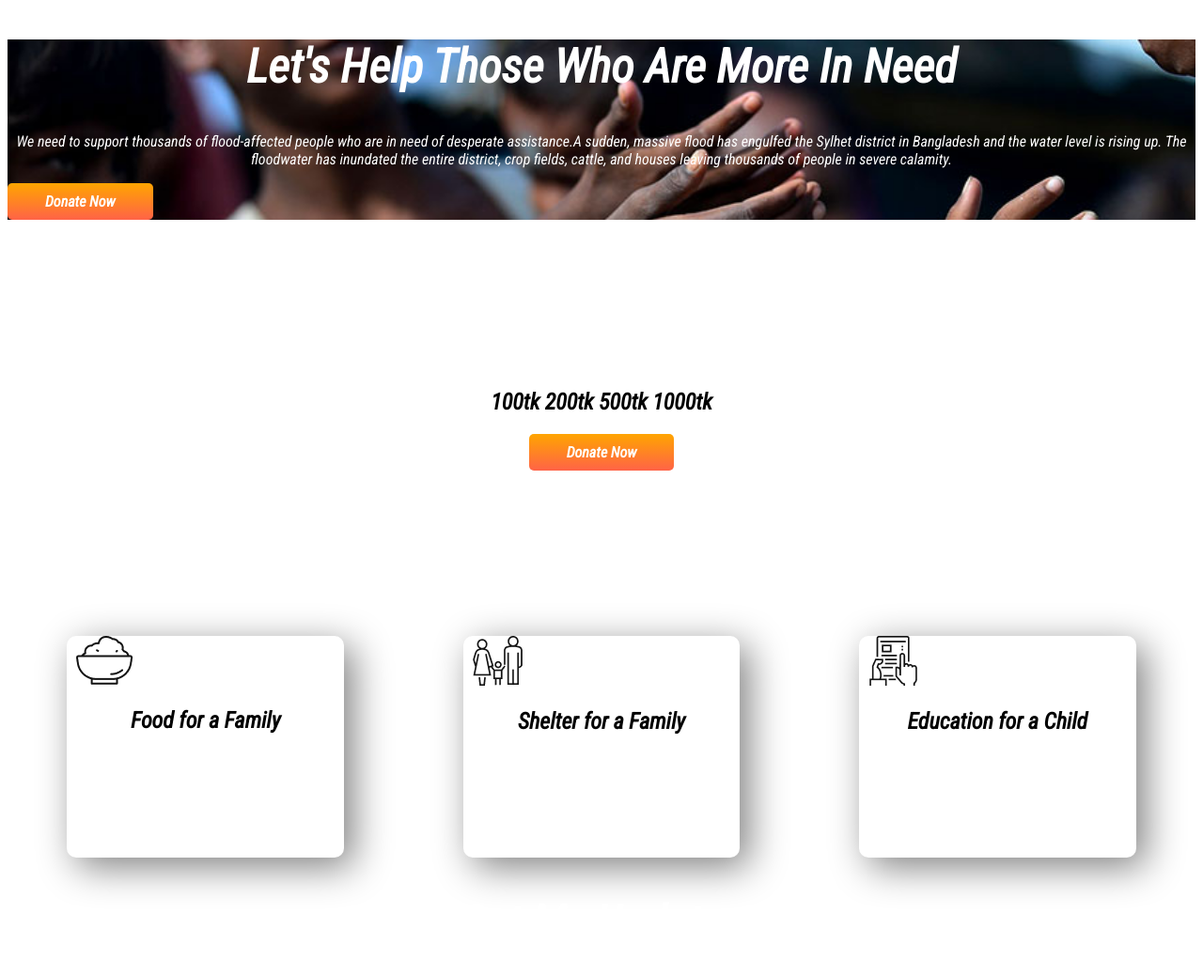
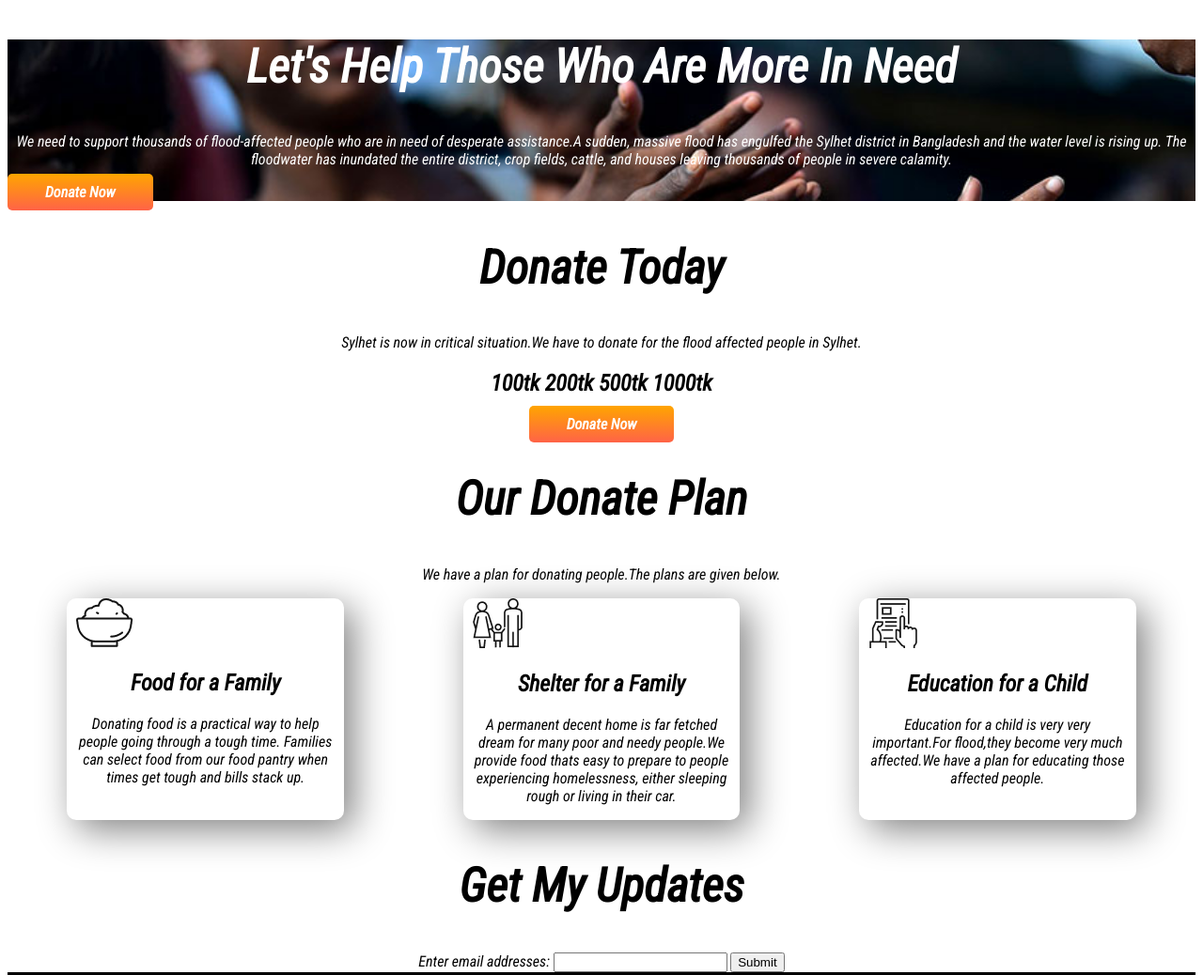
Before and after one commit to tasfiameher/donation-website, a plain HTML site: page index.html in a window 1280 px wide. Shown: the top 1038 px of the page at 94% size. Drawn offline with Linux system fonts and the light colour scheme.

Commit message:
para added

```diff
--- a/index.html
+++ b/index.html
@@ -32,33 +32,37 @@
     </section>
     <section>
         <div class="donate-today">
-            <h1>Donate Today</h1>
-            <p>Sylhet is now in critical situation.We have to donate for the flood affected people in Sylhet.</p>
+            <h1 class="updates">Donate Today</h1>
+            <p class="paragraph">Sylhet is now in critical situation.We have to donate for the flood affected people in
+                Sylhet.</p>
             <h2> 100tk 200tk 500tk 1000tk</h2>
             <a id="link1" class="link-button" target="_blank" href="">Donate Now</a>
         </div>
     </section>
     <section>
-        <h1>Our Donate Plan</h1>
-        <p>We have a plan for donating people.The plans are given below.</p>
+        <h1 class="updates">Our Donate Plan</h1>
+        <p class="paragraph">We have a plan for donating people.The plans are given below.</p>
         <div class="donation">
             <div id="food-family" class="donate-plan">
                 <img class="image" src="images/food.png" alt="">
                 <h2>Food for a Family</h2>
-                <p> Donating food is a practical way to help people going through a tough time. Families can select food
+                <p class="paragraph"> Donating food is a practical way to help people going through a tough time.
+                    Families can select food
                     from our food pantry when times get tough and bills stack up. </p>
             </div>
             <div id="family-shelter" class="donate-plan">
                 <img class="image" src="images/shelter.png" alt="">
                 <h2>Shelter for a Family</h2>
-                <p>A permanent decent home is far fetched dream for many poor and needy people.We provide food thats
+                <p class="paragraph">A permanent decent home is far fetched dream for many poor and needy people.We
+                    provide food thats
                     easy to prepare to people experiencing homelessness, either sleeping rough or living in their car.
                 </p>
             </div>
             <div id="child-education" class="donate-plan">
                 <img class="image" src="images/Frame-1.png" alt="">
                 <h2>Education for a Child</h2>
-                <p>Education for a child is very very important.For flood,they become very much affected.We have a plan
+                <p class="paragraph">Education for a child is very very important.For flood,they become very much
+                    affected.We have a plan
                     for educating those affected people.</p>
             </div>
         </div>
--- a/style.css
+++ b/style.css
@@ -24,6 +24,11 @@ p {
 
 }
 
+.paragraph {
+    text-align: center;
+    color: black;
+}
+
 .donate-today {
     color: black;
     text-align: center;
@@ -31,7 +36,7 @@ p {
 
 #link1 {
     text-align: center;
-    display: inline-flex;
+    display: inline;
 }
 
 .link-button {
@@ -82,6 +87,7 @@ h2 {
 
 .updates {
     text-align: center;
+    color: black;
 }
 
 .email {
```
